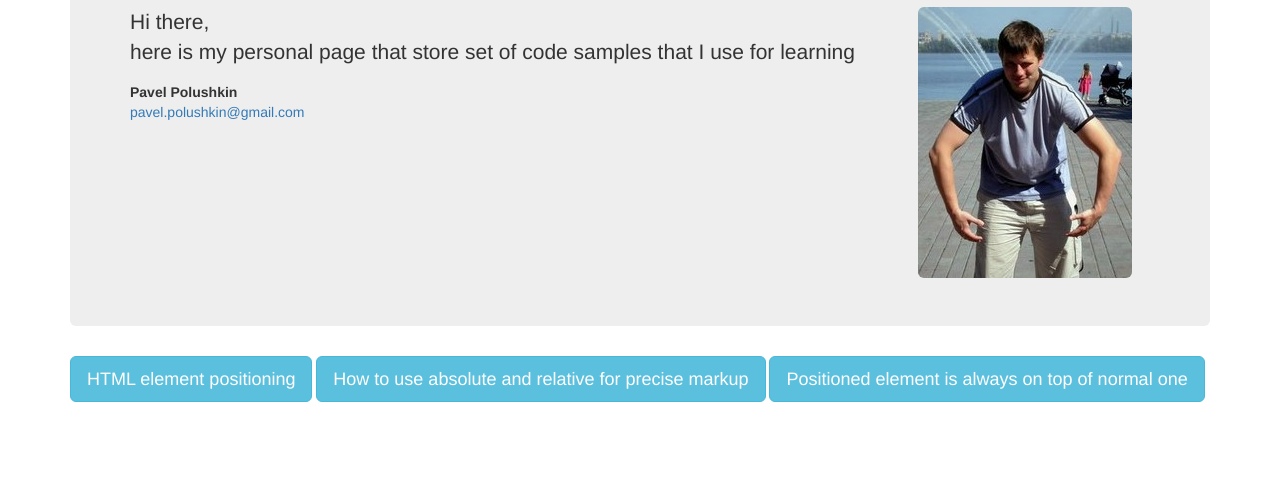
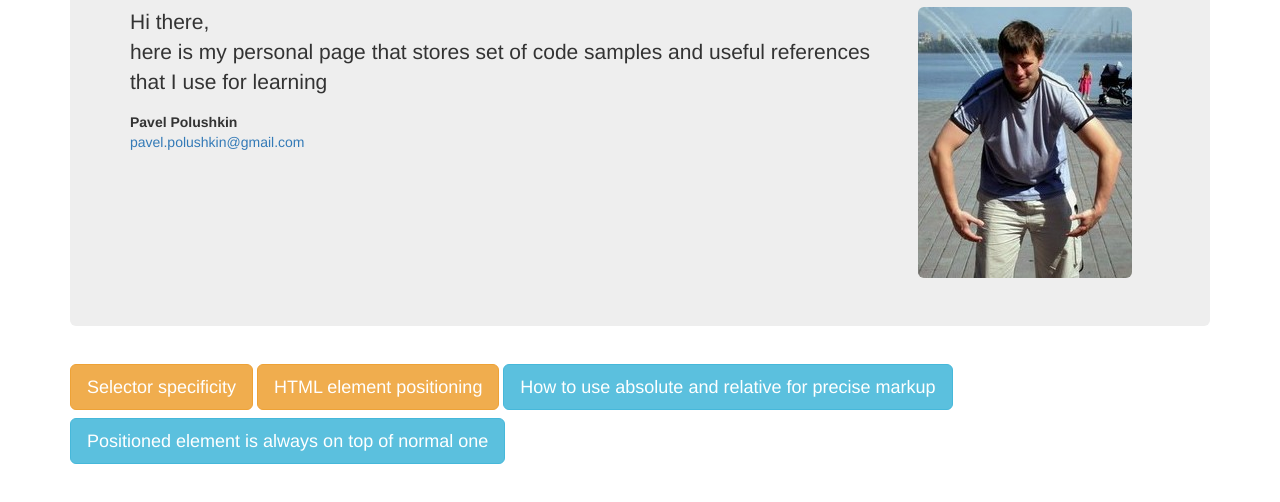
Before and after one commit to ppolushkin/ppolushkin.github.io, a plain HTML site: page index.html in a window 1280 px wide. Shown: the part 104-606 px from the top of the page. Drawn offline with nearby package versions, Linux system fonts and the light colour scheme.

Commit message:
new article

```diff
--- a/index.html
+++ b/index.html
@@ -5,6 +5,11 @@
     <title>Code samples</title>
 
     <link rel="stylesheet" href="https://maxcdn.bootstrapcdn.com/bootstrap/3.3.5/css/bootstrap.min.css">
+    <style type="text/css">
+        .block {
+            margin-top: 8px;
+        }
+    </style>
 <body>
 
 <div class="container">
@@ -17,7 +22,8 @@
             <div class="col-xs-9 blockquote">
                 <p>
                     Hi there,<br/>
-                    here is my personal page that store set of code samples that I use for learning
+                    here is my personal page that stores set of code samples and useful references that I use for
+                    learning
                 </p>
                 <address>
                     <strong>Pavel Polushkin</strong><br>
@@ -31,9 +37,13 @@
         </div>
     </div>
 
-    <a href="html/positioning.html" class="btn btn-lg btn-info">HTML element positioning</a>
-    <a href="html/absoluteAndRelative.html" class="btn btn-lg btn-info">How to use absolute and relative for precise markup</a>
-    <a href="html/stackingOfNormalAndPositioned.html" class="btn btn-lg btn-info">Positioned element is always on top of normal one</a>
+    <a href="http://www.w3.org/TR/selectors/#specificity" class="block btn btn-lg btn-warning">Selector specificity</a>
+    <a href="html/positioning.html" class="block btn btn-lg btn-warning ">HTML element positioning</a>
+    <a href="html/absoluteAndRelative.html" class="block btn btn-lg btn-info">How to use absolute and relative for precise
+        markup</a>
+    <a href="html/stackingOfNormalAndPositioned.html" class="block btn btn-lg btn-info">Positioned element is always on top of
+        normal one</a>
+
 
 </div>
 </body>
```
